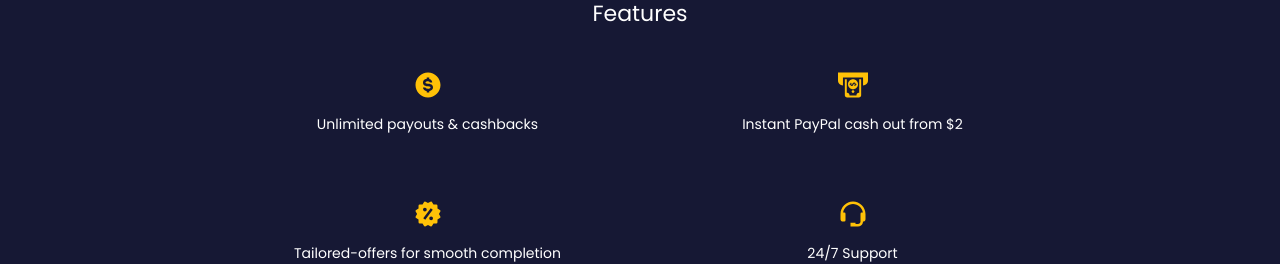
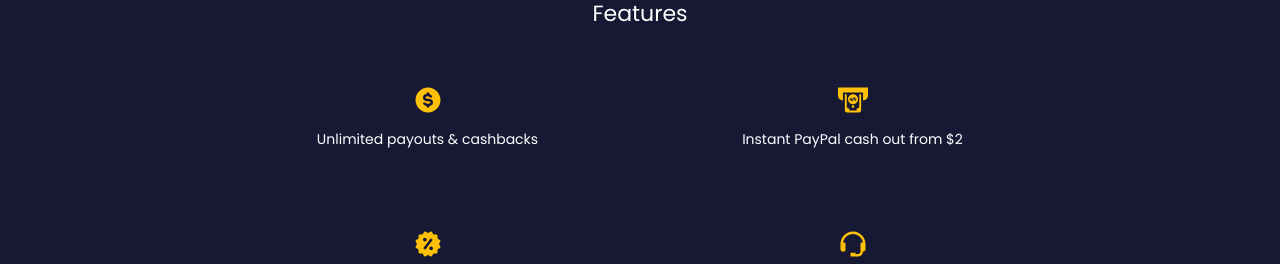
Before and after one commit to marsou001/scrambly-test-angular-scss, an Angular app: page / in a window 1280 px wide. Shown: the part 539-803 px from the top of the page. Built offline with nearby package versions, Linux system fonts and the light colour scheme.

Commit message:
style: add hover style to feature

```diff
--- a/src/app/features/features.component.css
+++ b/src/app/features/features.component.css
@@ -20,6 +20,16 @@ h3 {
   margin-inline: auto;
 }
 
+.feature {
+  padding-top: 15px;
+  border-radius: 8px;
+  transition: background-color .2s;
+}
+
+.feature:hover {
+  background-color: #0c0e26;
+}
+
 .image-container {
   width: 30px;
   height: 30px;
```
